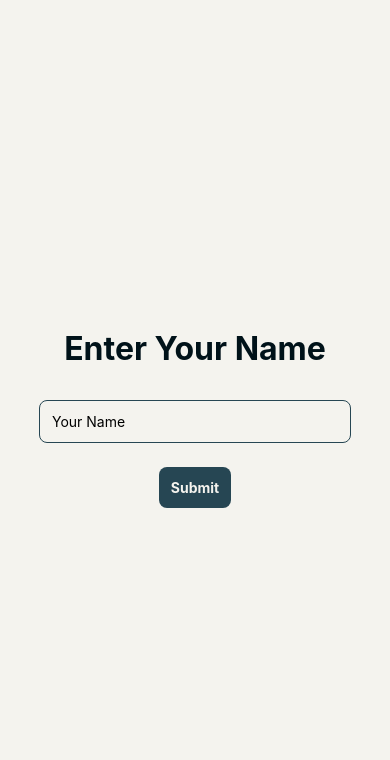
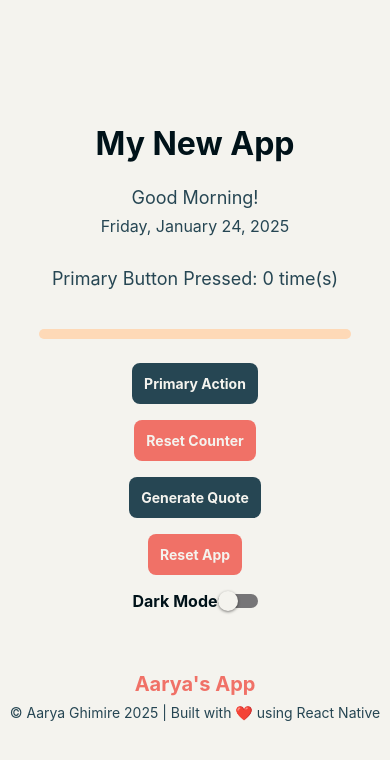
Before and after one commit to aarya-ghimire/LearningNative, a React Native app: screen / in a window 390 px wide. Shown: the top 760 px of the page. Built offline with nearby package versions, Linux system fonts and the light colour scheme.

Commit message:
removed some components

```diff
--- a/App.js
+++ b/App.js
@@ -9,7 +9,6 @@ import {
   Switch,
   Alert,
   Animated,
-  TextInput,
 } from "react-native";
 
 export default function App() {
@@ -20,9 +19,6 @@ export default function App() {
   const [backgroundColor, setBackgroundColor] = useState("#f4f3ee");
   const [quote, setQuote] = useState("");
   const [emoji, setEmoji] = useState("");
-  const [name, setName] = useState("");
-  const [isNameEntered, setIsNameEntered] = useState(false);
-
   const progressAnim = useRef(new Animated.Value(0)).current;
   const scaleAnim = useRef(new Animated.Value(1)).current;
 
@@ -91,8 +87,6 @@ export default function App() {
     setQuote("");
     setEmoji("");
     setGreeting("");
-    setName("");
-    setIsNameEntered(false);
     Animated.timing(progressAnim, {
       toValue: 0,
       duration: 500,
@@ -137,26 +131,6 @@ export default function App() {
     setCurrentDate(formattedDate);
   }, []);
 
-  if (!isNameEntered) {
-    return (
-      <View style={[styles.container, { backgroundColor: backgroundColor }]}>
-        <Text style={[styles.header, { color: "#001219" }]}>Enter Your Name</Text>
-        <TextInput
-          style={styles.input}
-          placeholder="Your Name"
-          value={name}
-          onChangeText={setName}
-        />
-        <TouchableOpacity
-          style={[styles.button, styles.primaryButton]}
-          onPress={() => setIsNameEntered(true)}
-        >
-          <Text style={styles.buttonText}>Submit</Text>
-        </TouchableOpacity>
-      </View>
-    );
-  }
-
   return (
     <View
       style={[
@@ -167,13 +141,13 @@ export default function App() {
       <Text
         style={[styles.header, { color: isDarkMode ? "#f4f3ee" : "#001219" }]}
       >
-        My Cool App
+        My New App
       </Text>
 
       <Text
         style={[styles.greeting, { color: isDarkMode ? "#fed9b7" : "#264653" }]}
       >
-        {greeting}, {name}!
+        {greeting}!
       </Text>
 
       <Text
```
